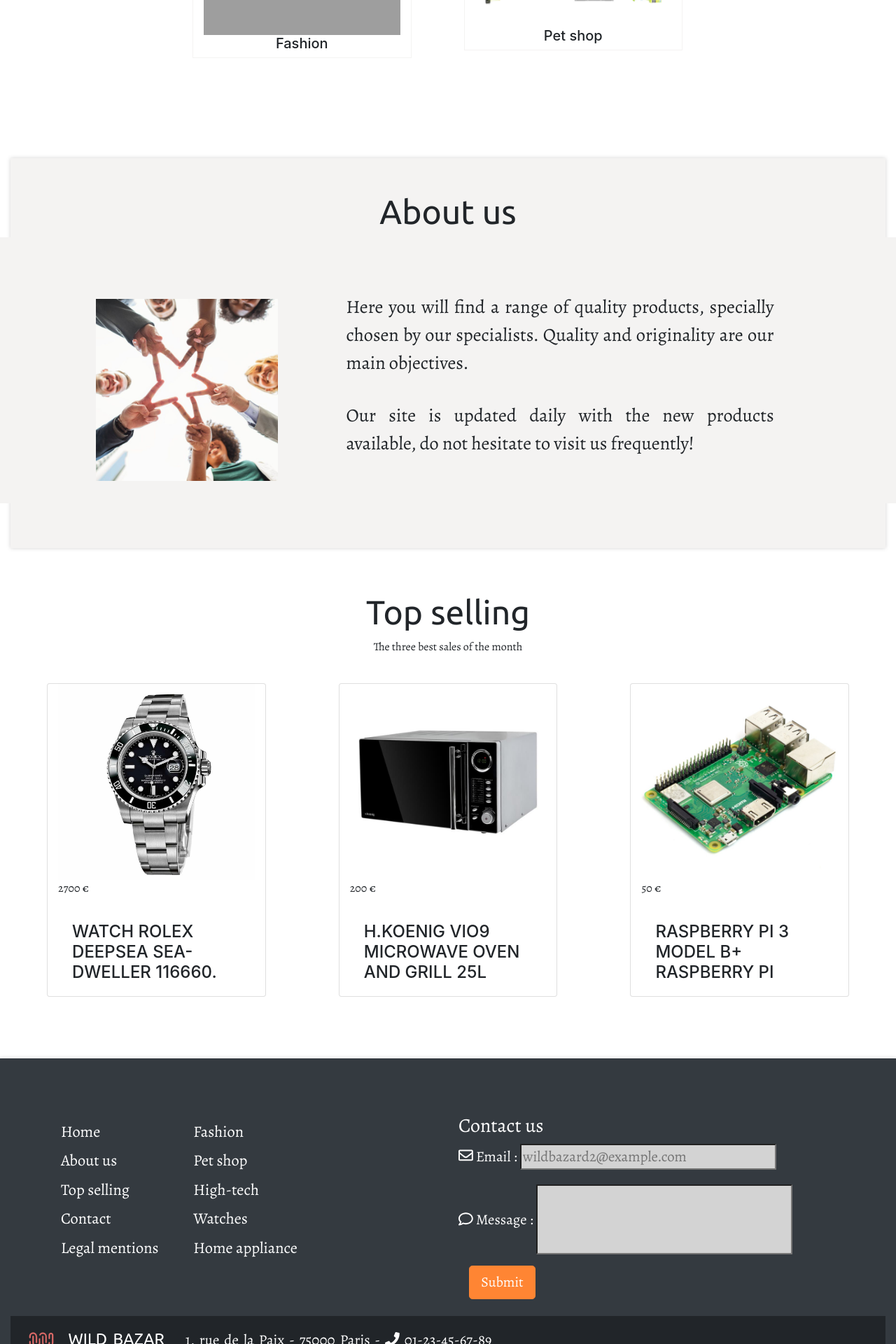
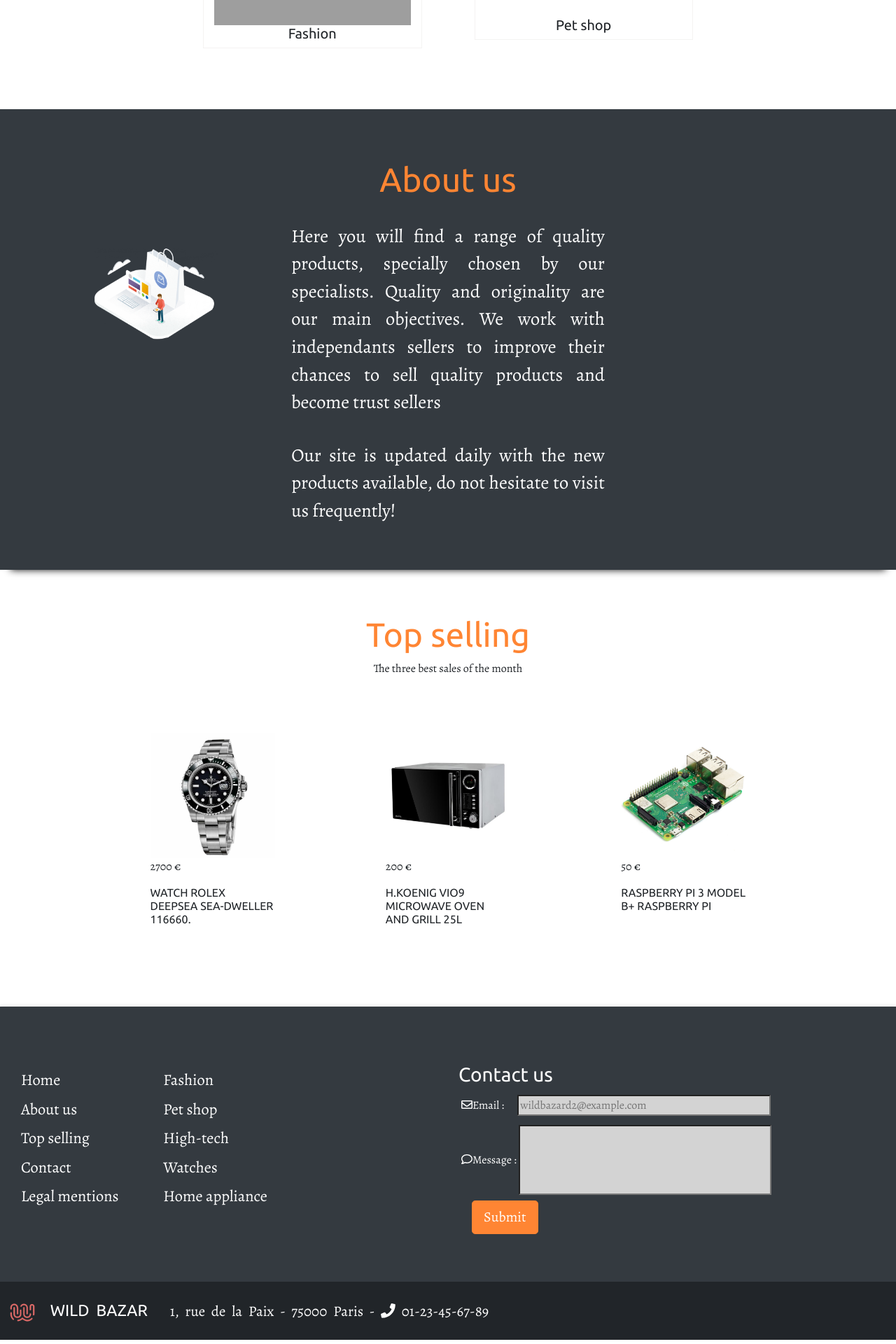
Before and after one commit to WildCodeSchool/orleans-0219-php-wildbazar2, a PHP site: page / in a window 1280 px wide. Shown: the part 1080-3000 px from the top of the page at 70% size. Run offline with PHP 8.4, Linux system fonts and the light colour scheme; grey boxes are pictures that could not be loaded.

Commit message:
Update index and categories

```diff
--- a/carousel.php
+++ b/carousel.php
@@ -75,4 +75,3 @@
 			</a>
 		</div>
 	</div>
-	<div>
--- a/categories/tech.php
+++ b/categories/tech.php
@@ -22,7 +22,7 @@
     include '../header.php';
 
 ?>
-    <a href="techAddForm/productAddTech.php"><button type="button" class="btn btn-warning add">Add</button></a>
+    <a href="techAddForm/productAddTech.php"><button type="button" class="btn btn-warning add">Add a product</button></a>
 </header>
 <div class="container-fluid" id="tech">
 	<div class="row justify-content-center p-4 mt-5">
--- a/css/style.css
+++ b/css/style.css
@@ -3,11 +3,7 @@
     font-family: 'Ubuntu', serif;*/
 
 h1, h2, h3, h4, h5 {
-<<<<<<< HEAD
-	font-family: 'Libre Baskerville', serif;
-=======
-	font-family: 'Ubuntu', serif;*/
->>>>>>> 1c2efb034db05f455947fa3303183f1a38922c27
+	font-family: 'Ubuntu', serif;
 }
 
 p, li {
@@ -21,9 +17,10 @@ p, li {
 	margin: 0;
 	text-align: center;
 }
+
 .navbar{
-	padding-top: 2em;
-	padding-bottom: 2em;
+	padding-top: 1.5em;
+	padding-bottom: 1.5em;
 	margin-right: 0;
 	background-color: #343a40;
 }
@@ -39,7 +36,6 @@ p, li {
 	font-size: 2.5em;
 
 }
-
 .logo{
 	width: 70px;
 	height: 70px;
@@ -52,7 +48,6 @@ p, li {
 	font-size: 1.5em;
 
 }
-
 @media screen and (min-width: 200px) and (max-width: 1270px){
 	.modal-dialog {
 		min-width: 80%;
@@ -64,7 +59,6 @@ p, li {
 	.nav-link{
 		font-size: 1em;
 	}
-
 }
 
 .fas{
@@ -120,39 +114,33 @@ p, li {
 	font-size: 3em;
 	color: #ff8533;
 }
-
 .carousel_title1{
 	font-family: 'Ubuntu', serif;
 	font-size: 4em;
 	color: white;
 }
-
 .carousel_text1{
 	font-family: 'Alegreya', sans-serif;
 	font-size: 3em;
 	color: white;
 }
-
 .carousel_title2{
 	font-family: 'Ubuntu', serif;
 	font-size: 4em;
 	color: black;
 
 }
-
 .carousel_text2{
 	font-family: 'Alegreya', sans-serif;
 	font-size: 3em;
 	color: black;
 }
-
 .carousel_title3{
 	font-family: 'Ubuntu', serif;
 	font-size: 4em;
 	color: #ff8533;
 	text-shadow: #343a40 2px 2px;
 }
-
 .carousel_text3{
 	font-family: 'Alegreya', sans-serif;
 	font-size: 3em;
@@ -175,19 +163,27 @@ p, li {
 	margin-top: 5em;
 	padding-top: 3em;
 	padding-bottom: 4em;
-	background-color: #F4F3F2;
-	box-shadow: 0px 0px 6px lightgrey;
+	background-color: #343a40;
+	box-shadow: 0px 15px 10px -15px #111;
+	color: #FFF;
 
+}
+
+.row{
+	margin-right: 0!important;
+	margin-left: 0!important;
 }
 
 .title{
 	font-family: 'Ubuntu', serif;
 	font-size: 3em;
+	color:  #ff8533;
 }
 
 .media{
 	padding-top: 5em;
-	background-color: #F4F3F2;
+	background-color: #343a40;
+	max-width: 80%;
 }
 
 section {
@@ -255,7 +251,15 @@ div.cont-cat:hover {
 
 
 /* top selling */
+#topSelling .card-text{
+	font-size: 1em;
+	text-align: left;
+}
 
+#topSelling .card{
+	border: none;
+	margin: 4em;
+}
 .overlay {
   transition: .5s ease;
   opacity: 0;
@@ -280,6 +284,10 @@ img.cat {
   opacity: 0.3;
 }
 
+.cont-cat:hover h5 {
+	visibility: hidden;
+}
+
 .cont-cat:hover .overlay {
   opacity: 0.7;
   background-color: #ff8533;
@@ -296,7 +304,7 @@ img.cat {
 }
 
 #topSelling {
-	margin-bottom: 5%;
+	margin-bottom: 2%;
 }
 
 
@@ -313,7 +321,7 @@ img.cat {
 }
 
 .tableFooter {
-	padding-left: 2%;
+	/*padding-left: 2%;*/
 	padding-top: 1.3%;
 	font-size: 1.4em;
 	margin-left: 2em;
@@ -341,9 +349,6 @@ footer a:hover{
 	width: 60%;
 }
 
-#email {
-	width: 60%;
-}
 
 
 #btnFooter {
@@ -363,17 +368,17 @@ footer {
 }
 
 footer p {
+	padding-top: 1em;
+	padding-left: 0.4em;
 	font-size: 1.3em;
 }
 
 footer .info{
 	background-color: #212529;
-	padding-bottom: 0.5em;
-	padding-left: 1.5em;
-	padding-top: 1em;
-	margin-top: 1.5em;
+	padding: 0.2em;
+	margin-top: 4em;
 	color: white;
-	word-spacing: 3px
+	word-spacing: 0.3em;
 }
 
 input{
@@ -387,3 +392,8 @@ form{
 footer h3{
 	color: white;
 }
+
+#email {
+	margin-left: 1em;
+	width: 60%;
+}
--- a/footer.php
+++ b/footer.php
@@ -1,5 +1,5 @@
 
-<footer class="container-fluid footer">
+<footer class="container-fluid footer mt-0 pl-0 pr-0 ">
     <div class="row">
         <div class="col-12 col-sm-8 col-md-6">
             <div class="row tableFooter">
@@ -27,18 +27,20 @@
         <div class="form col-12 col-sm-12 col-md-6">
             <h3>Contact us</h3>
             <form method="post" action="traitement.php">
-                <p>
-                    <label for="email"><i class="far fa-envelope"></i> Email :</label>
+                <div class="form-content p-1 mr-0">
+                    <label for="email"><i class="far fa-envelope"></i>Email :</label>
                     <input type="email" name="email" id="email" placeholder="wildbazard2@example.com">
-                </p>
-                <p>
-                    <label for="message"> <i class="far fa-comment"></i> Message :</label>  <input type="text" name="message" class="inputText" id="message">
-                </p>
+                </div>
+                <div class="form-content p-1 mr-0">
+                    <label for="message"> <i class="far fa-comment"></i>Message :</label>  <input type="text" name="message" class="inputText" id="message">
+                </div>
+                <div class="form-content p-1 mr-0">
                 <button type="button" class="btn btn-lg" id="btnFooter">Submit</button>
+                </div>
             </form>
         </div>
     </div>
-    <div class="info">
+    <div class="info ">
         <p>
             <img src="../images/wild.png" class="footerImg" alt="logo">
             <span class="titleFooter"> WILD BAZAR</span> 1, rue de la Paix - 75000 Paris - <i class="fas fa-phone"></i> 01-23-45-67-89
--- a/index.php
+++ b/index.php
@@ -16,7 +16,7 @@
 		<title>Wild Bazar 2</title>
 	</head>
 
-	<body>
+	<body class="container-fluid p-0 m-0">
 
 
 		<!-- Header -->
@@ -29,9 +29,9 @@
         ?>
 
 <!--MAIN-->
-        <main class="container-fluid">
+        <main class="container-fluid p-0 m-0">
 <!-- Categories -->
-            <section id="category" class="container-fluid category row">
+            <section id="category" class="container-fluid category row mb-4">
                 <h2 class="title">Categories</h2>
                 <div class="row category">
                     <div class="col-xl-3 col-lg-3 col-md-6 col-sm-6 cont-cat">
@@ -83,20 +83,23 @@
             </section>
 
 <!-- About us -->
-			<section id="about">
-				<div class="row justify-content-center">
+			<section id="about" class="container-fluid mt-4">
+				<div class="row justify-content-center p-0 mt-4">
 					<div>
 						<h2 class="col-12 title">About us</h2>
 					</div>
 				</div>
-				<div class="row media justify-content-center">
+				<div class="row media justify-content-center pt-4 m-0">
 					<div class="col-12 col-lg-3 media-img">
-						<img src="images/about.jpeg" class="col-12">
+						<img src="images/about2.png" class="col-12">
 					</div>
 					<div class="col-12 col-lg-7 media-body">
-						<p>Here you will find a range of quality products, specially chosen by our specialists. Quality and originality are our main objectives.</p>
+						<p>Here you will find a range of quality products, specially chosen by our specialists. Quality
+                            and originality are our main objectives. We work with independants sellers to improve their
+                            chances to sell quality products and become trust sellers </p>
 						<br>
-						<p> Our site is updated daily with the new products available, do not hesitate to visit us frequently!</p>
+						<p> Our site is updated daily with the new products available, do not hesitate to visit us
+                            frequently!</p>
 					</div>
 				</div>
 			</section>
@@ -105,7 +108,7 @@
 		<section id="topSelling">
 
 			<div class="row">
-		    	<div class="col-12 mb-4 text-center">
+		    	<div class="col-12 mb-0 text-center">
 		    		<h2 class="title">Top selling</h2>
 		    		<p>The three best sales of the month</p>
 		    	</div>
@@ -113,33 +116,33 @@
 
       		<div class="container-fluid ">
 
-        		<div class="row justify-content-around">
+        		<div class="row justify-content-center">
 
           		<!-- ROLEX -->
 
-		         	<div class="card col-sm-12 col-md-3">
+		         	<div class="card col-sm-12 col-md-2">
 		            	<img class="card-img-top" src="images/rolex.jpg" alt="Card image cap">
 		            	<p class="nameWanted">2700 &euro;</p>
-		            	<div class="card-body">
+		            	<div class="card-body p-0">
 		              		<h4 class="card-text">WATCH ROLEX DEEPSEA SEA-DWELLER 116660.</h4>
 		            	</div>
 		          	</div>
 		          <!-- MICRONDE -->
 
-		          	<div class="card col-sm-12 col-md-3">
+		          	<div class="card col-sm-12 col-md-2">
 		            	<img class="card-img-top" src="images/micronde.png" alt="Card image cap">
 		            	<p class="nameWanted">200 &euro;</p>
-		            	<div class="card-body">
+		            	<div class="card-body p-0">
 		              		<h4 class="card-text">H.KOENIG VIO9 MICROWAVE OVEN AND GRILL 25L</h4>
 		            	</div>
 		          	</div>
 
 		          <!-- RASPBERRY -->
 
-		          	<div class="card col-sm-12 col-md-3">
+		          	<div class="card col-sm-12 col-md-2">
 		            	<img class="card-img-top" src="images/raspberryPi.JPG" alt="Card image cap">
 		          		<p class="nameWanted">50 &euro;</p>
-		            	<div class="card-body">
+		            	<div class="card-body p-0">
 		              		<h4 class="card-text">RASPBERRY PI 3 MODEL B+ RASPBERRY PI</h4>
 		            	</div>
 		          	</div>
```
Also changed, not shown: categories/techAddForm/productAddTech.php (+3 -5 lines), images/about2.png (added).
